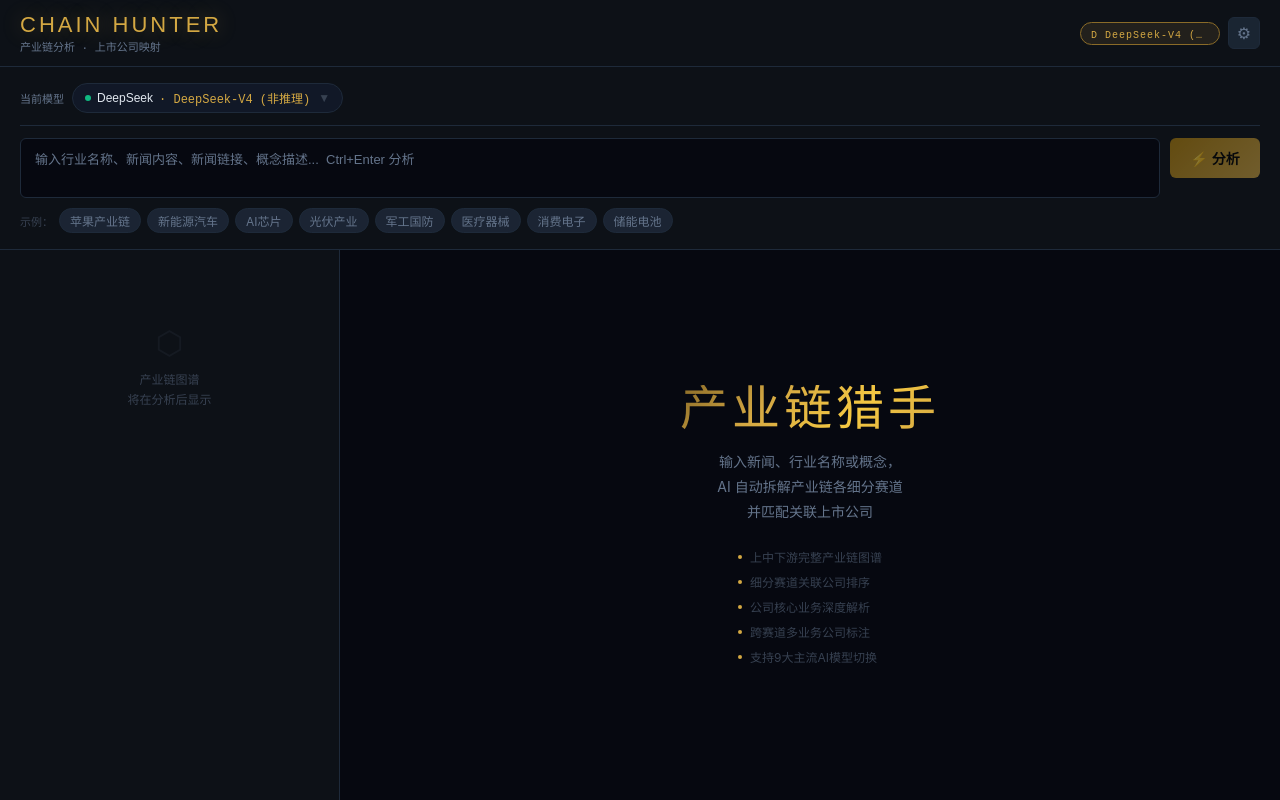
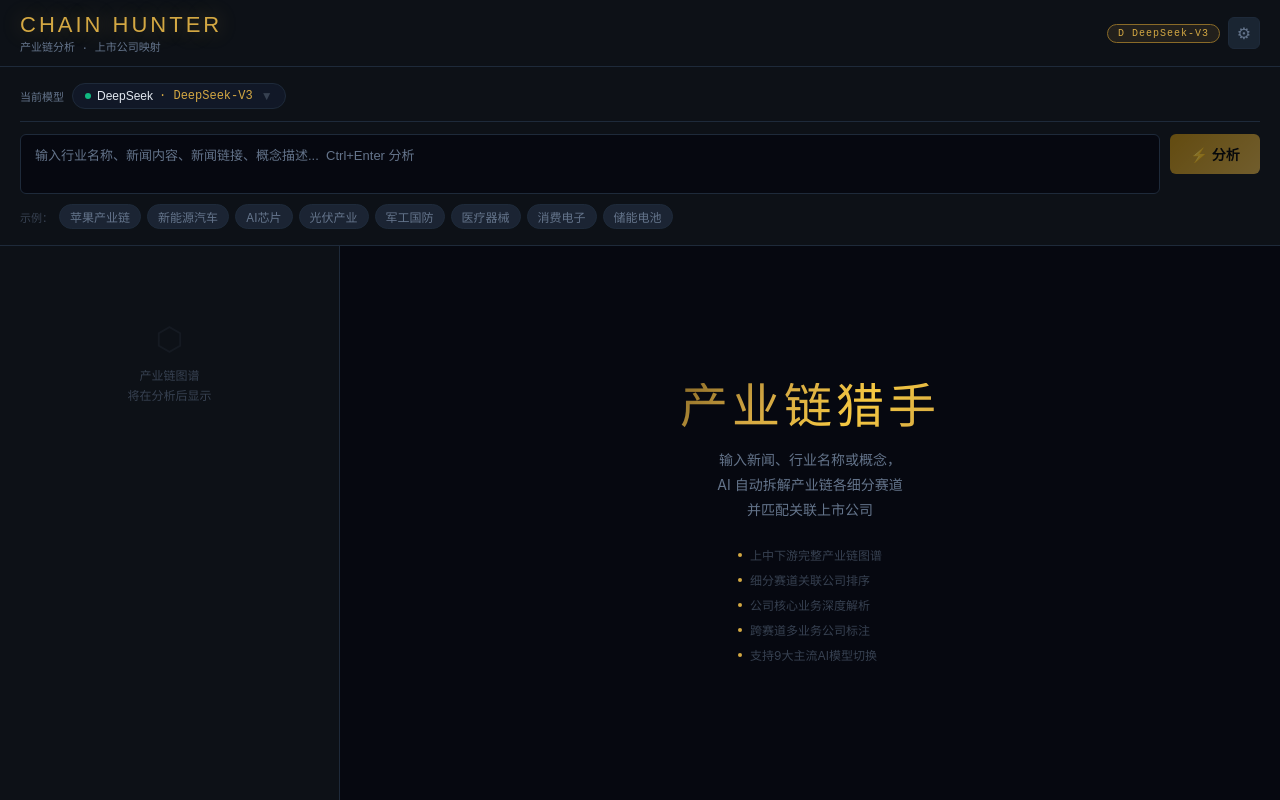
Before and after one commit to motoke215/chain-hunter, a React (Vite) app: page / in a window 1280 px wide. Built offline with nearby package versions, Linux system fonts and the light colour scheme.

Commit message:
fix: revert deepseek-v4-flash to deepseek-chat (old ID still works)

```diff
--- a/src/App.jsx
+++ b/src/App.jsx
@@ -10,7 +10,7 @@
     url: "https://api.deepseek.com/v1/chat/completions",
     type: "openai",
     models: [
-      { id: "deepseek-v4-flash", name: "DeepSeek-V4 (非推理)" },
+      { id: "deepseek-chat", name: "DeepSeek-V3" },
       { id: "deepseek-reasoner", name: "DeepSeek-R1 (推理)" },
     ],
     keyLabel: "API Key",
```
